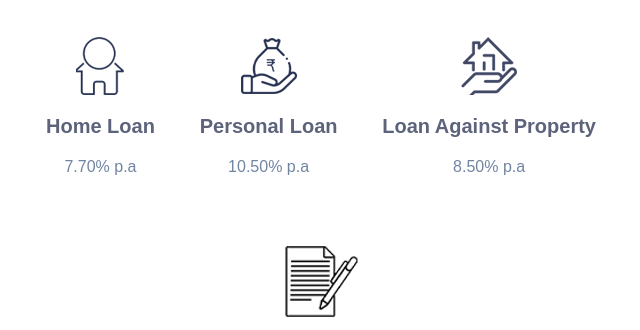
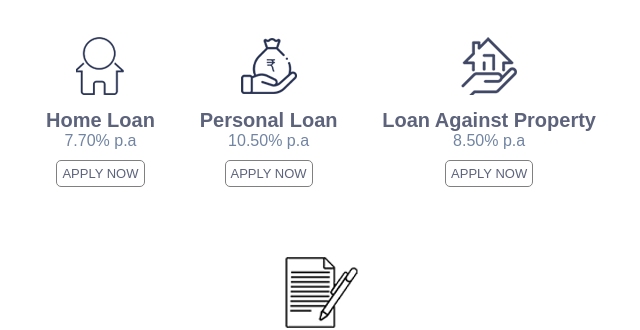
Before and after one commit to prem-andromeda/emailer-production, a plain HTML site: page index.html in a window 1280 px wide. Shown: the part 304-634 px from the top of the page, without its empty margins (319-959 px from the left). Drawn offline with Linux system fonts and the light colour scheme.

Commit message:
Apply btn added link targeted to new page

```diff
--- a/index.html
+++ b/index.html
@@ -86,6 +86,7 @@
             style="width: 40%; display: flex; justify-content: space-between"
           >
             <a
+              target="_blank"
               href="https://www.youtube.com/channel/UCm0u1KJbTQNvvOHZ_QWVWZw"
               class="link"
               style="text-decoration: none; color: #5c637b; display: contents"
@@ -93,6 +94,7 @@
             /></a>
 
             <a
+              target="_blank"
               href="https://www.linkedin.com/company/apnapaisa"
               class="link"
               style="text-decoration: none; color: #5c637b; display: contents"
@@ -101,6 +103,7 @@
             /></a>
 
             <a
+              target="_blank"
               href="https://twitter.com/apnapaisa"
               class="link"
               style="text-decoration: none; color: #5c637b; display: contents"
@@ -109,6 +112,7 @@
             /></a>
 
             <a
+              target="_blank"
               href="https://www.facebook.com/Apnapaisadotcom"
               class="link"
               style="text-decoration: none; color: #5c637b; display: contents"
@@ -116,6 +120,7 @@
               <img src="images/facebook.png" alt="" style="width: 18%"
             /></a>
             <a
+              target="_blank"
               href="https://www.instagram.com/apnapaisa/"
               class="link"
               style="text-decoration: none; color: #5c637b; display: contents"
@@ -182,9 +187,15 @@
             <img src="images/home loan.png" alt="" />
             <h3
               class="loan_title"
-              style="font-size: clamp(14px, 3vw, 20px); color: #5c637b"
+              style="
+                font-size: clamp(14px, 3vw, 20px);
+                color: #5c637b;
+                padding: 0;
+                margin: 14px 0 0 0;
+              "
             >
               <a
+                target="_blank"
                 href="https://apnapaisa.com/home-loan"
                 class="link"
                 style="text-decoration: none; color: #5c637b; display: contents"
@@ -193,6 +204,22 @@
               >
             </h3>
             <span class="percentage">7.70% p.a</span>
+            <a
+              class="btn"
+              target="_blank"
+              href="https://apnapaisa.com/home-loan"
+              style="
+                text-decoration: none;
+                font-size: 13px;
+                padding: 5px;
+                border: 1px solid grey;
+                color: #5c637b;
+                border-radius: 5px;
+                background: no-repeat;
+                margin-top: 10px;
+              "
+              >APPLY NOW</a
+            >
           </div>
           <div
             class="feature_container text-center"
@@ -207,9 +234,15 @@
             <img src="images/personal loan.png" alt="" />
             <h3
               class="loan_title"
-              style="font-size: clamp(14px, 3vw, 20px); color: #5c637b"
+              style="
+                font-size: clamp(14px, 3vw, 20px);
+                color: #5c637b;
+                padding: 0;
+                margin: 14px 0 0 0;
+              "
             >
               <a
+                target="_blank"
                 href="https://apnapaisa.com/personal-loan"
                 class="link"
                 style="text-decoration: none; color: #5c637b; display: contents"
@@ -218,6 +251,22 @@
               >
             </h3>
             <span class="percentage">10.50% p.a</span>
+            <a
+              class="btn"
+              target="_blank"
+              href="https://apnapaisa.com/personal-loan"
+              style="
+                text-decoration: none;
+                font-size: 13px;
+                padding: 5px;
+                border: 1px solid grey;
+                color: #5c637b;
+                border-radius: 5px;
+                background: no-repeat;
+                margin-top: 10px;
+              "
+              >APPLY NOW</a
+            >
           </div>
           <div
             class="feature_container text-center"
@@ -232,9 +281,15 @@
             <img src="images/lap.png" alt="" />
             <h3
               class="loan_title"
-              style="font-size: clamp(14px, 3vw, 20px); color: #5c637b"
+              style="
+                font-size: clamp(14px, 3vw, 20px);
+                color: #5c637b;
+                padding: 0;
+                margin: 14px 0 0 0;
+              "
             >
               <a
+                target="_blank"
                 href="https://apnapaisa.com/loan-against-property/"
                 class="link"
                 style="text-decoration: none; color: #5c637b; display: contents"
@@ -243,6 +298,22 @@
               >
             </h3>
             <span class="percentage">8.50% p.a</span>
+            <a
+              class="btn"
+              target="_blank"
+              href="https://apnapaisa.com/loan-against-property/"
+              style="
+                text-decoration: none;
+                font-size: 13px;
+                padding: 5px;
+                border: 1px solid grey;
+                color: #5c637b;
+                border-radius: 5px;
+                background: no-repeat;
+                margin-top: 10px;
+              "
+              >APPLY NOW</a
+            >
           </div>
         </div>
         <div
@@ -276,6 +347,7 @@
           "
         >
           <a
+            target="_blank"
             href="https://apnapaisa.com/when-to-use-a-personal-loan-effectively/"
             class="link"
             style="text-decoration: none; color: #5c637b; display: contents"
@@ -294,6 +366,7 @@
               "
             >
               <a
+                target="_blank"
                 href="https://apnapaisa.com/when-to-use-a-personal-loan-effectively/"
                 class="link"
                 style="text-decoration: none; color: #5c637b; display: contents"
@@ -306,6 +379,7 @@
               life scenarios.
               <a
                 class="link"
+                target="_blank"
                 href="https://apnapaisa.com/when-to-use-a-personal-loan-effectively/"
                 style="text-decoration: none; color: #5c637b; display: contents"
                 >Read more...</a
@@ -323,6 +397,7 @@
           "
         >
           <a
+            target="_blank"
             href="https://apnapaisa.com/short-long-term-impact-of-rera-on-individual-home-loan-buyers/"
             class="link"
             style="text-decoration: none; color: #5c637b; display: contents"
@@ -341,6 +416,7 @@
               "
             >
               <a
+                target="_blank"
                 href="https://apnapaisa.com/short-long-term-impact-of-rera-on-individual-home-loan-buyers/"
                 class="link"
                 style="text-decoration: none; color: #5c637b; display: contents"
@@ -352,6 +428,7 @@
               impacting home loan buyers.
               <a
                 class="link"
+                target="_blank"
                 href="https://apnapaisa.com/short-long-term-impact-of-rera-on-individual-home-loan-buyers/"
                 style="text-decoration: none; color: #5c637b; display: contents"
                 >Read more...</a
@@ -369,6 +446,7 @@
           "
         >
           <a
+            target="_blank"
             href="https://apnapaisa.com/restructure-your-ctc-to-invest-in-nps-and-save-taxes/"
             class="link"
             style="text-decoration: none; color: #5c637b; display: contents"
@@ -387,6 +465,7 @@
               "
             >
               <a
+                target="_blank"
                 href="https://apnapaisa.com/restructure-your-ctc-to-invest-in-nps-and-save-taxes/"
                 class="link"
                 style="text-decoration: none; color: #5c637b; display: contents"
@@ -398,6 +477,7 @@
               for NPS in it?
               <a
                 class="link"
+                target="_blank"
                 href="https://apnapaisa.com/restructure-your-ctc-to-invest-in-nps-and-save-taxes/"
                 style="text-decoration: none; color: #5c637b; display: contents"
                 >Read more...</a
@@ -413,9 +493,11 @@
           display: flex;
           justify-content: center;
           margin-top: 60px;
+          margin-bottom: 30px;
         "
       >
         <a
+          target="_blank"
           href="https://g.page/r/CRn0GQlfhfbkEBM/review"
           class="link"
           style="text-decoration: none; color: #5c637b; display: contents"
```
